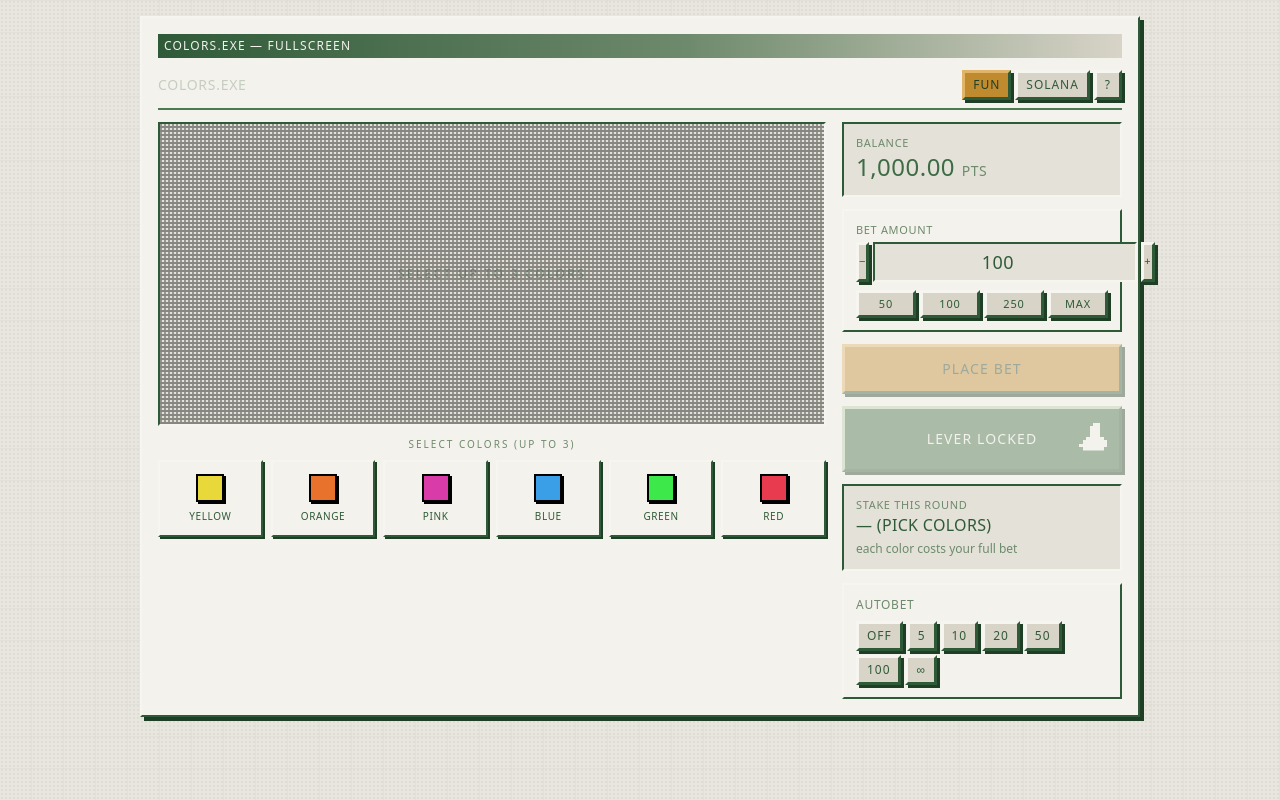
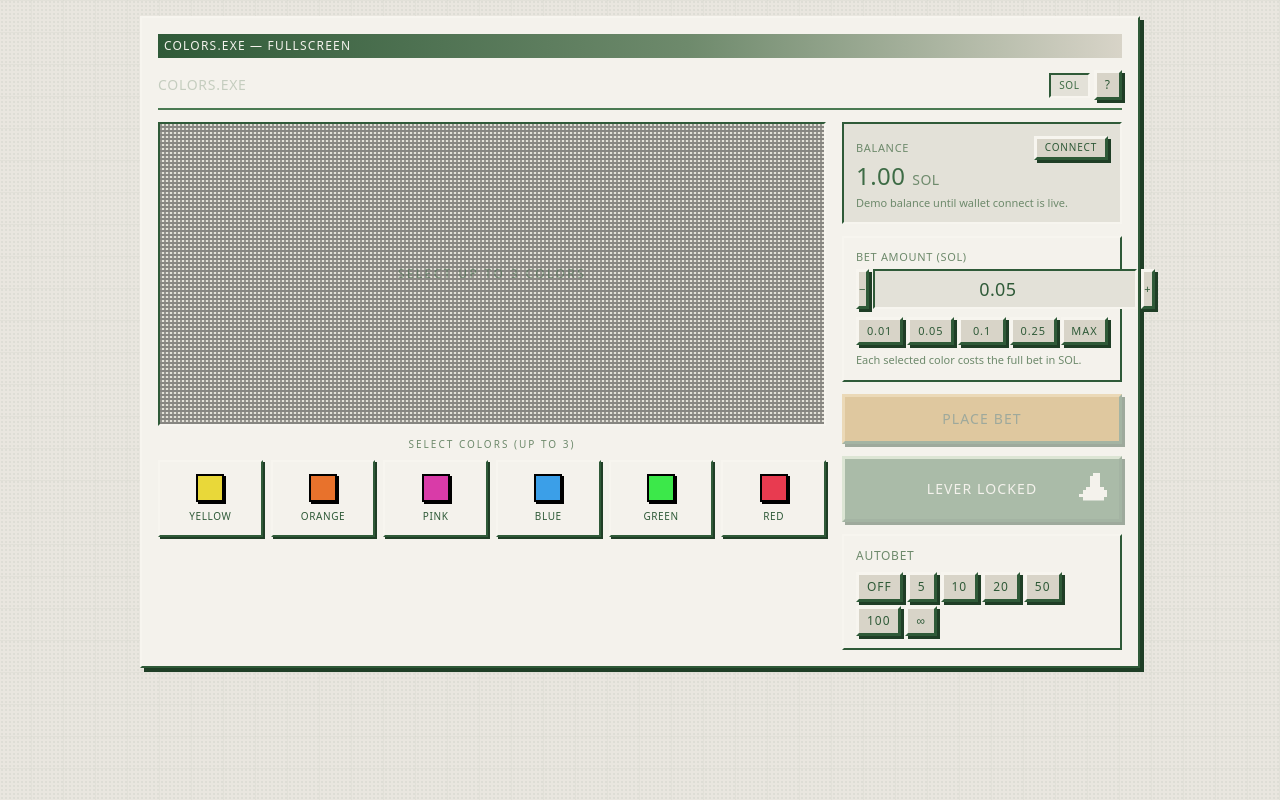
Before and after one commit to reamesor/midway, a Next.js app in the folder apps/web/: page /colors in a window 1280 px wide. Built offline with nearby package versions, Linux system fonts and the light colour scheme.

Commit message:
Align Colors to SOL-only LITERAL payouts and rules.
Settle wins on unit bet (1.04 / 2.08 / 4.5), keep 5% cut → 40/40/20, drop PTS/Fun mode and the stake panel, and restyle rules for the paper/ink arcade.

Co-authored-by: Cursor <cursoragent@cursor.com>

```diff
--- a/apps/web/app/globals.css
+++ b/apps/web/app/globals.css
@@ -23,6 +23,7 @@
   --color-gold: var(--gold);
   --color-sage: var(--sage);
   --color-paper: var(--paper);
+  --color-paper-2: var(--paper-2);
   --color-c-yellow: #ffe600;
   --color-c-orange: #ff7a00;
   --color-c-pink: #ff2eb0;
--- a/apps/web/components/colors/BetPanel.tsx
+++ b/apps/web/components/colors/BetPanel.tsx
@@ -2,68 +2,101 @@
 
 import { PixelIcon, GLYPHS } from "@/lib/pixel";
 
+const BET_PRESETS = [0.01, 0.05, 0.1, 0.25] as const;
+
 type BetPanelProps = {
   balance: number;
-  unit: string;
   bet: number;
-  stakePreview: string;
   canPlace: boolean;
   canRoll: boolean;
   placingDisabled: boolean;
   leverArmed: boolean;
+  walletConnected: boolean;
   onBetChange: (v: number) => void;
   onPlace: () => void;
   onPullLever: () => void;
   onMax: () => void;
+  onConnect: () => void;
 };
 
 export function BetPanel({
   balance,
-  unit,
   bet,
-  stakePreview,
   canPlace,
   canRoll,
   placingDisabled,
   leverArmed,
+  walletConnected,
   onBetChange,
   onPlace,
   onPullLever,
   onMax,
+  onConnect,
 }: BetPanelProps) {
+  const step = bet >= 0.1 ? 0.05 : 0.01;
+
   return (
     <div className="space-y-3 font-heading text-[11px]">
       <div className="bevel-inset p-3">
-        <div className="text-ink-dim">BALANCE</div>
+        <div className="flex items-center justify-between gap-2">
+          <div className="text-ink-dim">BALANCE</div>
+          {!walletConnected && (
+            <button
+              type="button"
+              className="bevel-btn px-2 py-0.5 text-[10px] text-hot"
+              onClick={onConnect}
+            >
+              CONNECT
+            </button>
+          )}
+        </div>
         <div className="num text-2xl text-acid">
-          {balance.toLocaleString(undefined, {
-            minimumFractionDigits: 2,
-            maximumFractionDigits: 2,
-          })}{" "}
-          <span className="text-sm text-ink-dim">{unit}</span>
+          {fmtSol(balance)}{" "}
+          <span className="text-sm text-ink-dim">SOL</span>
         </div>
+        {!walletConnected && (
+          <p className="mt-1 font-sans text-[11px] normal-case tracking-normal text-ink-dim">
+            Demo balance until wallet connect is live.
+          </p>
+        )}
       </div>
 
       <div className="bevel p-3">
-        <div className="mb-1 text-ink-dim">BET AMOUNT</div>
+        <div className="mb-1 text-ink-dim">BET AMOUNT (SOL)</div>
         <div className="flex items-center gap-1">
-          <button type="button" className="bevel-btn size-10" onClick={() => onBetChange(Math.max(1, bet - 10))}>
+          <button
+            type="button"
+            className="bevel-btn size-10"
+            onClick={() => onBetChange(roundSol(Math.max(0.01, bet - step)))}
+          >
             −
           </button>
           <input
             className="num bevel-inset h-10 flex-1 bg-[var(--void)] text-center text-lg text-ink outline-none"
             type="number"
-            min={1}
+            min={0.01}
+            step={0.01}
             value={bet}
-            onChange={(e) => onBetChange(Math.max(1, Number(e.target.value) || 1))}
+            onChange={(e) =>
+              onBetChange(roundSol(Math.max(0.01, Number(e.target.value) || 0.01)))
+            }
           />
-          <button type="button" className="bevel-btn size-10" onClick={() => onBetChange(bet + 10)}>
+          <button
+            type="button"
+            className="bevel-btn size-10"
+            onClick={() => onBetChange(roundSol(bet + step))}
+          >
             +
           </button>
         </div>
         <div className="mt-2 flex gap-1">
-          {[50, 100, 250].map((v) => (
-            <button key={v} type="button" className="bevel-btn flex-1 py-1" onClick={() => onBetChange(v)}>
+          {BET_PRESETS.map((v) => (
+            <button
+              key={v}
+              type="button"
+              className="bevel-btn flex-1 py-1"
+              onClick={() => onBetChange(v)}
+            >
               {v}
             </button>
           ))}
@@ -71,6 +104,9 @@ export function BetPanel({
             MAX
           </button>
         </div>
+        <p className="mt-2 font-sans text-[11px] normal-case tracking-normal text-ink-dim">
+          Each selected color costs the full bet in SOL.
+        </p>
       </div>
 
       <button
@@ -95,7 +131,11 @@ export function BetPanel({
         </span>
         <span
           className="absolute right-3 top-1/2 transition-transform"
-          style={{ transform: canRoll ? "translateY(-40%) rotate(12deg)" : "translateY(-50%)" }}
+          style={{
+            transform: canRoll
+              ? "translateY(-40%) rotate(12deg)"
+              : "translateY(-50%)",
+          }}
           aria-hidden
         >
           <PixelIcon
@@ -106,14 +146,17 @@ export function BetPanel({
           />
         </span>
       </button>
-
-      <div className="bevel-inset p-3">
-        <div className="text-ink-dim">STAKE THIS ROUND</div>
-        <div className="num text-base text-ink">{stakePreview}</div>
-        <div className="mt-1 font-sans text-[12px] normal-case tracking-normal text-ink-dim">
-          each color costs your full bet
-        </div>
-      </div>
     </div>
   );
 }
+
+function fmtSol(n: number) {
+  return n.toLocaleString(undefined, {
+    minimumFractionDigits: 2,
+    maximumFractionDigits: 4,
+  });
+}
+
+function roundSol(n: number) {
+  return Math.round(n * 10000) / 10000;
+}
--- a/apps/web/components/colors/ColorsGame.tsx
+++ b/apps/web/components/colors/ColorsGame.tsx
@@ -1,9 +1,10 @@
 "use client";
 
 import dynamic from "next/dynamic";
-import { useCallback, useEffect, useMemo, useRef, useState } from "react";
+import { useCallback, useEffect, useRef, useState } from "react";
 import { ColorPicker } from "./ColorPicker";
 import { BetPanel } from "./BetPanel";
+import { ColorsRules } from "./ColorsRules";
 import { OsDialog } from "@/components/os/OsDialog";
 import { useOs } from "@/components/os/OsContext";
 import type { ColorKey } from "@/lib/colors/engine";
@@ -18,7 +19,6 @@ const DiceStage = dynamic(
 );
 
 type Phase = "select" | "placed" | "rolling" | "done";
-type Mode = "fun" | "sol";
 
 type Fairness = {
   serverSeedHash: string;
@@ -29,6 +29,8 @@ type Fairness = {
 };
 
 const AUTOBET_OPTIONS = [0, 5, 10, 20, 50, 100, -1] as const;
+/** Demo SOL buffer until on-chain wallet settlement lands. */
+const DEMO_SOL_BALANCE = 1;
 
 type ColorsGameProps = {
   onHouseCut: (houseCut: number) => void;
@@ -36,12 +38,10 @@ type ColorsGameProps = {
 
 export function ColorsGame({ onHouseCut }: ColorsGameProps) {
   const { openWin } = useOs();
-  const [mode, setMode] = useState<Mode>("fun");
-  const [balance, setBalance] = useState(1000);
-  const [bet, setBet] = useState(100);
+  const [balance, setBalance] = useState(DEMO_SOL_BALANCE);
+  const [bet, setBet] = useState(0.05);
   const [picked, setPicked] = useState<Set<ColorKey>>(new Set());
   const [phase, setPhase] = useState<Phase>("select");
-  const [stake, setStake] = useState(0);
   const [dice, setDice] = useState<ColorKey[] | null>(null);
   const [hits, setHits] = useState<boolean[]>([false, false, false]);
   const [prompt, setPrompt] = useState("SELECT UP TO 3 COLORS");
@@ -57,6 +57,7 @@ export function ColorsGame({ onHouseCut }: ColorsGameProps) {
   const [autobet, setAutobet] = useState(0);
   const [autoLeft, setAutoLeft] = useState(0);
   const [rulesOpen, setRulesOpen] = useState(false);
+  const [walletConnected, setWalletConnected] = useState(false);
 
   const pickedRef = useRef(picked);
   const betRef = useRef(bet);
@@ -80,15 +81,7 @@ export function ColorsGame({ onHouseCut }: ColorsGameProps) {
     phaseRef.current = phase;
   }, [phase]);
 
-  const unit = mode === "fun" ? "PTS" : "SOL";
-  const unitLower = mode === "fun" ? "pts" : "◎";
   const locked = phase === "placed" || phase === "rolling";
-
-  const stakePreview = useMemo(() => {
-    if (picked.size === 0) return "— (pick colors)";
-    const s = bet * picked.size;
-    return `${bet} × ${picked.size} = ${s.toLocaleString(undefined, { maximumFractionDigits: 4 })} ${unitLower}`;
-  }, [bet, picked.size, unitLower]);
 
   const toggleColor = (c: ColorKey) => {
     if (locked) return;
@@ -109,19 +102,12 @@ export function ColorsGame({ onHouseCut }: ColorsGameProps) {
     setPrompt(picked.size ? "PLACE YOUR BET" : "SELECT UP TO 3 COLORS");
   }, [picked.size, phase]);
 
-  const switchMode = (m: Mode) => {
-    setMode(m);
-    setBalance(m === "fun" ? 1000 : 5);
-    setPhase("select");
-    setDice(null);
-    setResult(null);
-    setDialogOpen(false);
-    setHits([false, false, false]);
-    setAutoLeft(0);
-    setAutobet(0);
-    if (m === "sol") {
-      alert("SOLANA MODE (demo): wallet connect lands in Phase 6.");
-    }
+  const requestConnect = () => {
+    // Wallet adapter lands later — keep a clear Connect affordance in SOL mode.
+    alert(
+      "Connect wallet (Phantom / Solflare) lands with on-chain settlement. Demo SOL balance is active for now.",
+    );
+    setWalletConnected(false);
   };
 
   const runRound = useCallback(async () => {
@@ -132,14 +118,13 @@ export function ColorsGame({ onHouseCut }: ColorsGameProps) {
       setPrompt("PICK AT LEAST ONE COLOR");
       return false;
     }
-    const nextStake = currentBet * currentPicked.size;
-    if (nextStake > currentBalance || nextStake <= 0) {
-      setPrompt("NOT ENOUGH BALANCE");
+    const cost = currentBet * currentPicked.size;
+    if (cost > currentBalance || cost <= 0) {
+      setPrompt("NOT ENOUGH SOL");
       return false;
     }
 
-    setBalance((b) => b - nextStake);
-    setStake(nextStake);
+    setBalance((b) => b - cost);
     setPhase("rolling");
     setPrompt("");
     setDice(null);
@@ -189,7 +174,7 @@ export function ColorsGame({ onHouseCut }: ColorsGameProps) {
     } catch (err) {
       console.error(err);
       setPrompt("ROLL FAILED — TRY AGAIN");
-      setBalance((b) => b + nextStake);
+      setBalance((b) => b + cost);
       setPhase("select");
       return false;
     }
@@ -204,13 +189,12 @@ export function ColorsGame({ onHouseCut }: ColorsGameProps) {
       setPrompt("PICK AT LEAST ONE COLOR");
       return;
     }
-    const nextStake = currentBet * currentPicked.size;
-    if (nextStake > currentBalance || nextStake <= 0) {
-      setPrompt("NOT ENOUGH BALANCE");
+    const cost = currentBet * currentPicked.size;
+    if (cost > currentBalance || cost <= 0) {
+      setPrompt("NOT ENOUGH SOL");
       return;
     }
-    setBalance((b) => b - nextStake);
-    setStake(nextStake);
+    setBalance((b) => b - cost);
     setPhase("placed");
     setPrompt("READY — PULL THE LEVER");
     setDice(null);
@@ -295,22 +279,13 @@ export function ColorsGame({ onHouseCut }: ColorsGameProps) {
     <div className="font-heading text-xs">
       <div className="mb-3 flex flex-wrap items-center justify-between gap-2 border-b-2 border-line pb-2">
         <div className="chroma text-sm text-hot">COLORS.EXE</div>
-        <div className="flex gap-1">
+        <div className="flex items-center gap-1">
+          <span className="bevel-inset px-2 py-1 text-[10px] text-acid">SOL</span>
           <button
             type="button"
-            onClick={() => switchMode("fun")}
-            className={`bevel-btn px-2 py-1 ${mode === "fun" ? "bevel-btn-hot" : ""}`}
+            className="bevel-btn px-2 py-1"
+            onClick={() => setRulesOpen(true)}
           >
-            FUN
-          </button>
-          <button
-            type="button"
-            onClick={() => switchMode("sol")}
-            className={`bevel-btn px-2 py-1 ${mode === "sol" ? "bevel-btn-hot" : ""}`}
-          >
-            SOLANA
-          </button>
-          <button type="button" className="bevel-btn px-2 py-1" onClick={() => setRulesOpen(true)}>
             ?
           </button>
         </div>
@@ -344,7 +319,7 @@ export function ColorsGame({ onHouseCut }: ColorsGameProps) {
                 <div>client: {fairness.clientSeed}</div>
                 <div>nonce: {fairness.nonce}</div>
                 <div>dice: {fairness.dice.join(", ")}</div>
-                <div>mode: {PAYOUT_MODE}</div>
+                <div>payout: {PAYOUT_MODE}</div>
               </div>
             </details>
           )}
@@ -353,19 +328,19 @@ export function ColorsGame({ onHouseCut }: ColorsGameProps) {
         <div>
           <BetPanel
             balance={balance}
-            unit={unit}
             bet={bet}
-            stakePreview={stakePreview}
             canPlace={phase === "select"}
             canRoll={phase === "placed"}
             placingDisabled={picked.size === 0}
             leverArmed={phase === "placed"}
+            walletConnected={walletConnected}
             onBetChange={setBet}
             onPlace={placeOnly}
             onPullLever={() => void rollOnly()}
+            onConnect={requestConnect}
             onMax={() => {
               const n = Math.max(1, picked.size);
-              setBet(Math.max(1, Math.floor(balance / n)));
+              setBet(Math.max(0.01, Math.floor((balance / n) * 10000) / 10000));
             }}
           />
 
@@ -420,13 +395,20 @@ export function ColorsGame({ onHouseCut }: ColorsGameProps) {
         body={
           result
             ? result.matches > 0
-              ? `+${fmt(result.winnings)} ${unitLower} returned to your wallet buffer.`
-              : `−${fmt(result.stake)} ${unitLower} this round. The cut still comes home.`
+              ? `+${fmt(result.winnings)} SOL returned.`
+              : `−${fmt(result.stake)} SOL this round. The cut still comes home.`
             : ""
         }
         detail={
           parts
-            ? `◎ +${fmt(result!.houseCut)} → treasury · burn ${fmt(parts.burn)} · believers ${fmt(parts.believers)} · build ${fmt(parts.build)}`
+            ? `◎ +${fmt(result!.houseCut)} SOL → treasury · burn ${fmt(parts.burn)} · believers ${fmt(parts.believers)} · build ${fmt(parts.build)}`
+            : undefined
+        }
+        shareHref={
+          result && result.matches > 0
+            ? `https://twitter.com/intent/tweet?text=${encodeURIComponent(
+                `Hit ${result.matches} match${result.matches > 1 ? "es" : ""} on MIDWAY COLORS — +${fmt(result.winnings)} SOL. The cut comes home.`,
+              )}`
             : undefined
         }
         onRetry={() => {
@@ -436,34 +418,7 @@ export function ColorsGame({ onHouseCut }: ColorsGameProps) {
         onClose={() => setDialogOpen(false)}
       />
 
-      {rulesOpen && (
-        <div
-          className="fixed inset-0 z-[160] flex items-center justify-center bg-black/70 p-4"
-          onClick={() => setRulesOpen(false)}
-        >
-          <div
-            className="bevel hard-shadow-lg max-h-[80vh] w-full max-w-md overflow-y-auto bg-panel p-4"
-            onClick={(e) => e.stopPropagation()}
-          >
-            <div className="win-titlebar focused mb-3">
-              <span>RULES.TXT</span>
-              <div className="win-controls">
-                <button type="button" onClick={() => setRulesOpen(false)}>
-                  ×
-                </button>
-              </div>
-            </div>
-            <div className="space-y-2 font-mono text-[14px] text-ink">
-              <p>Pick up to 3 colors. Three dice roll. Matches = dice in your pick.</p>
-              <p>
-                Payout mode: <span className="text-acid">{PAYOUT_MODE}</span> (stake-based
-                default).
-              </p>
-              <p>5% house cut always feeds the treasury. Pull the lever to roll.</p>
-            </div>
-          </div>
-        </div>
-      )}
+      <ColorsRules open={rulesOpen} onClose={() => setRulesOpen(false)} />
     </div>
   );
 }
--- /dev/null
+++ b/apps/web/components/colors/ColorsRules.tsx
@@ -0,0 +1,175 @@
+"use client";
+
+import type { ReactNode } from "react";
+
+type ColorsRulesProps = {
+  open: boolean;
+  onClose: () => void;
+};
+
+export function ColorsRules({ open, onClose }: ColorsRulesProps) {
+  if (!open) return null;
+
+  return (
+    <div
+      className="fixed inset-0 z-[160] flex items-center justify-center bg-black/65 p-4"
+      onClick={onClose}
+    >
+      <div
+        className="bevel hard-shadow-lg max-h-[85vh] w-full max-w-lg overflow-y-auto bg-panel"
+        onClick={(e) => e.stopPropagation()}
+      >
+        <div className="win-titlebar focused">
+          <span>COLORS · RULES.TXT</span>
+          <div className="win-controls">
+            <button type="button" onClick={onClose} aria-label="Close rules">
+              ×
+            </button>
+          </div>
+        </div>
+
+        <div className="space-y-5 p-4 font-sans text-[14px] normal-case tracking-normal text-ink">
+          <header className="border-b-2 border-line pb-3">
+            <div className="font-heading text-sm text-hot">COLORS GAME RULES</div>
+            <p className="mt-1 text-[12px] text-ink-dim">
+              Play in SOL. Pick colors. Roll dice. Wins settle on the unit bet.
+              The 5% house cut always comes home.
+            </p>
+          </header>
+
+          <Section title="HOW TO PLAY">
+            <p>
+              Bet on up to <strong className="text-hot">3 of 6 colors</strong>:
+              Yellow, Orange, Pink, Blue, Green, Red.
+            </p>
+            <p className="mt-2">
+              Three dice roll at once. You win when your selected colors appear on
+              the dice.
+            </p>
+            <p className="mt-2 rounded border border-line/60 bg-paper-2/80 px-3 py-2 text-[13px] text-ink-dim">
+              Example: bet Blue + Green; dice show Blue, Blue, Red → you win on
+              Blue (2 matches).
+            </p>
+          </Section>
+
+          <Section title="PAYOUTS">
+            <div className="rounded border-2 border-line bg-paper-2/90 p-3">
+              <p className="mb-2 font-heading text-[11px] text-acid">
+                5% HOUSE EDGE
+              </p>
+              <ul className="space-y-1.5 font-mono text-[13px]">
+                <li>
+                  <span className="text-hot">1 match:</span> Bet + (Bet × 1.04)
+                  <span className="text-ink-dim"> → 2.04×</span>
+                </li>
+                <li>
+                  <span className="text-hot">2 matches:</span> Bet + (Bet × 1.04 × 2)
+                  <span className="text-ink-dim"> → 3.08×</span>
+                </li>
+                <li>
+                  <span className="text-hot">3 matches (Jackpot):</span> Bet + (Bet × 4.5)
+                  <span className="text-ink-dim"> → 5.5×</span>
+                </li>
+              </ul>
+              <p className="mt-3 border-t border-line/50 pt-2 text-[12px] text-ink-dim">
+                Each selected color costs the full bet in SOL (3 colors × 0.01 SOL
+                = 0.03 SOL). Payouts use the unit bet.
+              </p>
+            </div>
+          </Section>
+
+          <Section title="THE CUT → TREASURY">
+            <p>
+              Every roll takes a <strong className="text-hot">5% house cut</strong>{" "}
+              of your total cost into the Midway treasury, then splits:
+            </p>
+            <ul className="mt-2 grid grid-cols-3 gap-2 font-heading text-[11px]">
+              <li className="bevel px-2 py-2 text-center text-burn">40% BURN</li>
+              <li className="bevel px-2 py-2 text-center text-hot">40% BELIEVERS</li>
+              <li className="bevel px-2 py-2 text-center text-acid">20% BUILD</li>
+            </ul>
+          </Section>
+
+          <Section title="SOLANA">
+            <div className="space-y-2 rounded border border-line/60 bg-paper-2/80 p-3">
+              <p>
+                Colors is <strong className="text-cyber">SOL only</strong>. Connect
+                Phantom or Solflare when wallet settlement is live.
+              </p>
+              <p className="text-[13px] text-ink-dim">
+                Until then, a demo SOL balance lets you practice rolls, payouts,
+                and the treasury loop.
+              </p>
+            </div>
+          </Section>
+
+          <Section title="AUTOBET">
+            <p>
+              Auto-play with your current color picks and bet size. Choose{" "}
+              <strong className="text-hot">5 / 10 / 20 / 50 / 100 / ∞</strong>{" "}
+              rounds, or OFF to stop.
+            </p>
+          </Section>
+
+          <Section title="SOCIAL">
+            <ul className="space-y-1.5 text-[13px]">
+              <li>
+                <strong className="text-cyber">Chat</strong> — table talk when the
+                chat rail is online.
+              </li>
+              <li>
+                <strong className="text-cyber">Leaderboard</strong> — top winners
+                across sessions.
+              </li>
+              <li>
+                <strong className="text-cyber">Share wins</strong> — blast a jackpot
+                to X from the result screen.
+              </li>
+            </ul>
+          </Section>
+
+          <Section title="FAIRNESS">
+            <p>
+              Rolls use cryptographically secure RNG. After each roll, open{" "}
+              <strong className="text-cyber">VERIFY FAIRNESS.LOG</strong> for seeds,
+              hash, nonce, and dice.
+            </p>
+          </Section>
+
+          <Section title="TIPS">
+            <ul className="list-disc space-y-1.5 pl-4 text-[13px] text-ink-dim">
+              <li>
+                More colors raise hit chance, but each color costs the full SOL bet.
+              </li>
+              <li>Use Autobet to stress-test a color set without clicking every roll.</li>
+              <li>If a result feels off, verify fairness before the next bet.</li>
+            </ul>
+          </Section>
+
+          <button
+            type="button"
+            className="bevel-btn bevel-btn-hot w-full py-2"
+            onClick={onClose}
+          >
+            GOT IT
+          </button>
+        </div>
+      </div>
+    </div>
+  );
+}
+
+function Section({
+  title,
+  children,
+}: {
+  title: string;
+  children: ReactNode;
+}) {
+  return (
+    <section>
+      <h3 className="mb-2 font-heading text-[12px] text-hot">{title}</h3>
+      <div className="leading-relaxed">{children}</div>
+    </section>
+  );
+}
--- a/apps/web/components/colors/ResultBanner.tsx
+++ b/apps/web/components/colors/ResultBanner.tsx
@@ -18,7 +18,7 @@ export function ResultBanner({
   winnings,
   stake,
   houseCut,
-  unit,
+  unit = "SOL",
 }: ResultBannerProps) {
   const parts = splitCut(houseCut);
   const kind =
```
Also changed, not shown: apps/web/components/os/OsDialog.tsx (+13 -1 lines), apps/web/lib/colors/engine.ts (+8 -2 lines), 1 other file (tests, documents, lock files or other folders).
